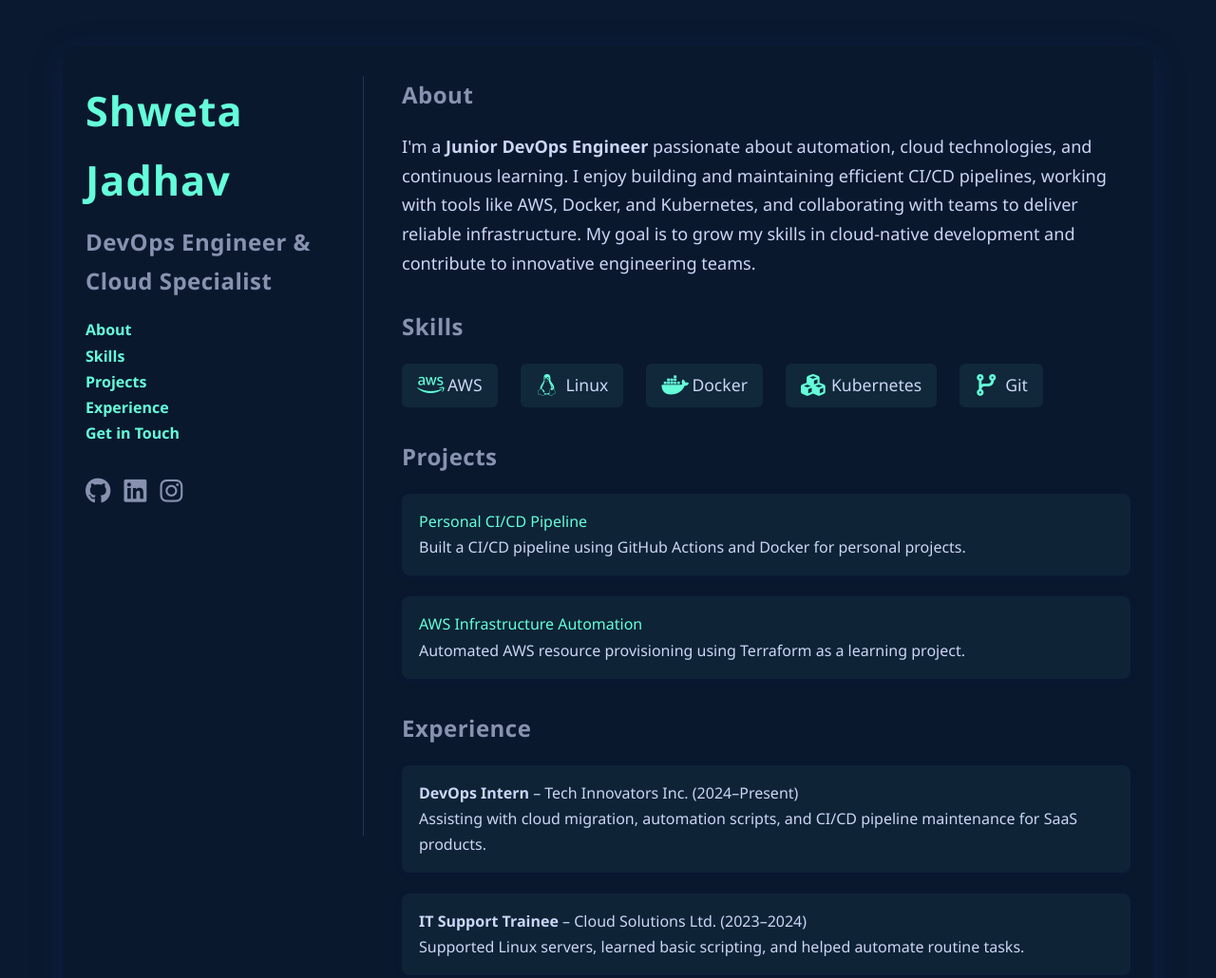
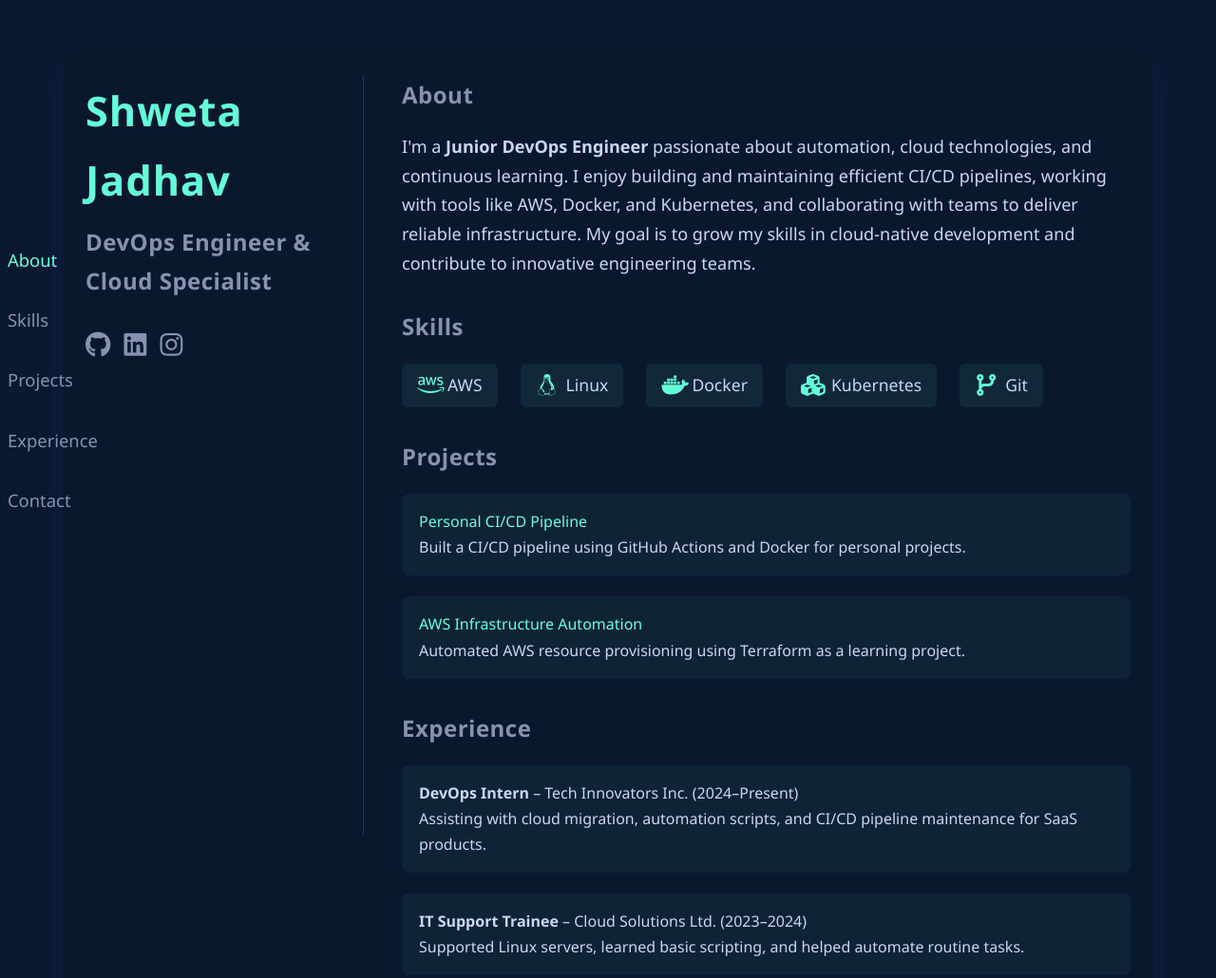
Before and after one commit to shwetaa24/personalweb, a plain HTML site: page index.html in a window 1280 px wide. Shown: the top 1030 px of the page at 95% size. Drawn offline with Linux system fonts and the light colour scheme.

Commit message:
first commit

```diff
--- a/index.html
+++ b/index.html
@@ -14,15 +14,18 @@
         <section class="hero">
             <h1>Shweta Jadhav</h1>
             <h2>DevOps Engineer & Cloud Specialist</h2>
-            <nav>
-                <ul>
-                    <li><a href="#about" class="highlight">About</a></li>
-                    <li><a href="#skills" class="highlight">Skills</a></li>
-                    <li><a href="#projects" class="highlight">Projects</a></li>
-                    <li><a href="#experience" class="highlight">Experience</a></li>
-                    <li><a href="#contact" class="highlight">Get in Touch</a></li>
-                </ul>
-            </nav>
+            <!-- Hero/Side Navigation Section -->
+<aside class="side-nav">
+    <nav>
+        <ul>
+            <li><a href="#about" class="nav-link active">About</a></li>
+            <li><a href="#skills" class="nav-link">Skills</a></li>
+            <li><a href="#projects" class="nav-link">Projects</a></li>
+            <li><a href="#experience" class="nav-link">Experience</a></li>
+            <li><a href="#contact" class="nav-link">Contact</a></li>
+        </ul>
+    </nav>
+</aside>
             <div class="hero-social">
                 <a href="https://github.com/shwetaa24" target="_blank" aria-label="GitHub">
                     <i class="fab fa-github"></i>
--- a/style.css
+++ b/style.css
@@ -599,5 +599,66 @@ a:hover {
     }
 }
 .contact-icon.whatsapp { background: #25d366; color: #fff; }
+.side-nav {
+    position: fixed;
+    top: 0;
+    left: 0;
+    height: 100vh;
+    width: 180px;
+    background: transparent;
+    display: flex;
+    align-items: center;
+    z-index: 100;
+}
 
+.side-nav nav ul {
+    list-style: none;
+    padding: 0;
+    margin: 0;
+    display: flex;
+    flex-direction: column;
+    gap: 32px;
+}
+
+.side-nav .nav-link {
+    color: #8892b0;
+    text-decoration: none;
+    font-size: 1.15em;
+    font-weight: 500;
+    transition: color 0.2s;
+    position: relative;
+    padding-left: 8px;
+}
+
+.side-nav .nav-link.active,
+.side-nav .nav-link:hover {
+    color: #64ffda;
+}
+
+.side-nav .nav-link.active::before {
+    content: '';
+    position: absolute;
+    left: -16px;
+    top: 50%;
+    transform: translateY(-50%);
+    width: 6px;
+    height: 6px;
+    border-radius: 50%;
+    background: #64ffda;
+}
+@media (max-width: 900px) {
+    .side-nav {
+        position: static;
+        width: 100%;
+        height: auto;
+        flex-direction: row;
+        justify-content: center;
+        background: #0a192f;
+        padding: 12px 0;
+    }
+    .side-nav nav ul {
+        flex-direction: row;
+        gap: 18px;
+    }
+}
 /* ...existing code... */
```
Also changed, not shown: script.js (+20 -0 lines).
